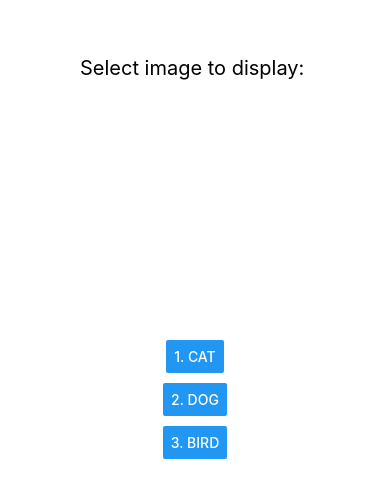
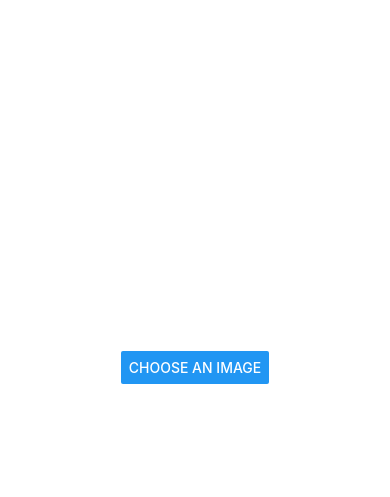
Before and after one commit to shahedibrahim7/JoVision-React-Native-Tasks, a React Native app: screen / in a window 390 px wide. Shown: the part 165-662 px from the top of the page. Built offline with nearby package versions, Linux system fonts and the light colour scheme.

Commit message:
Modified Task27

```diff
--- a/Tasks/Task27.js
+++ b/Tasks/Task27.js
@@ -1,5 +1,5 @@
 import React, {useState} from 'react'
-import {View, Text, Button, Image} from 'react-native'
+import {View, Text, Button, Image, Alert} from 'react-native'
 
 const cat = require('../Resources/cat.jpg')
 const dog = require('../Resources/dog.jpg')
@@ -8,13 +8,19 @@ const bird = require('../Resources/bird.jpg')
 const Task27 = () => {
     const [img, setImg] = useState(null)
 
+    const op = () => {
+        Alert.alert("Select an image to display: ", "Choose 1 for cat, 2 for dog, or 3 for bird", [
+            {text:"1", onPress: () => setImg(cat)},
+            {text:"2", onPress: () => setImg(dog)},
+            {text:"3", onPress: () => setImg(bird)},
+            {text:"Cancel", style: "cancel"}
+        ])
+    }
+
     return (
-        <View style={{flex: 1, justifyContent: 'center', alignItems: 'center', gap: 10}}>
-            <Text style={{fontSize: 20, marginBottom: 20}}>Select image to display: </Text>
+        <View style={{flex: 1, justifyContent: 'center', alignItems: 'center'}}>
             <Image source={img} style={{width: 200, height: 200, marginBottom: 20}} />
-            <Button title="1. Cat" onPress={() => setImg(cat)}></Button>
-            <Button title="2. Dog" onPress={() => setImg(dog)}></Button>
-            <Button title="3. Bird" onPress={() => setImg(bird)}></Button>
+            <Button title="Choose an image" onPress={op}></Button>
         </View>
     )
 }
```
